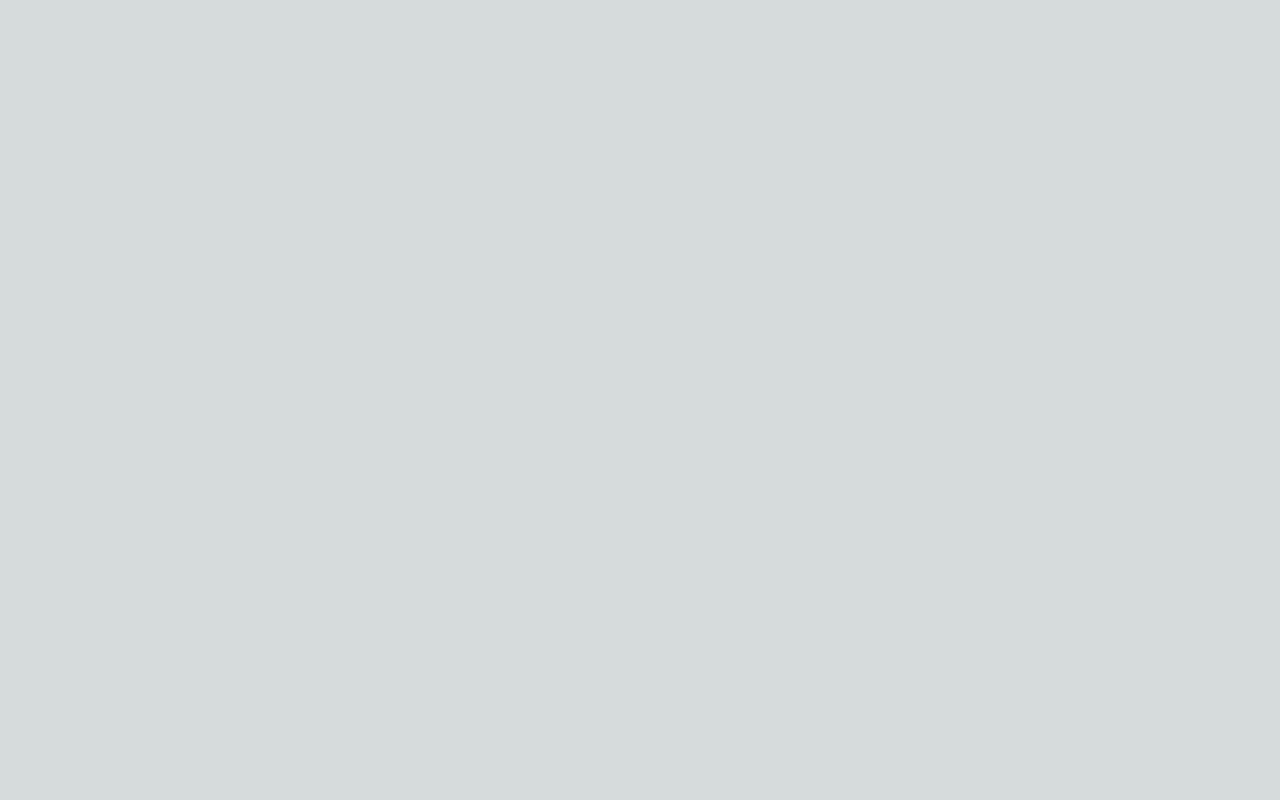
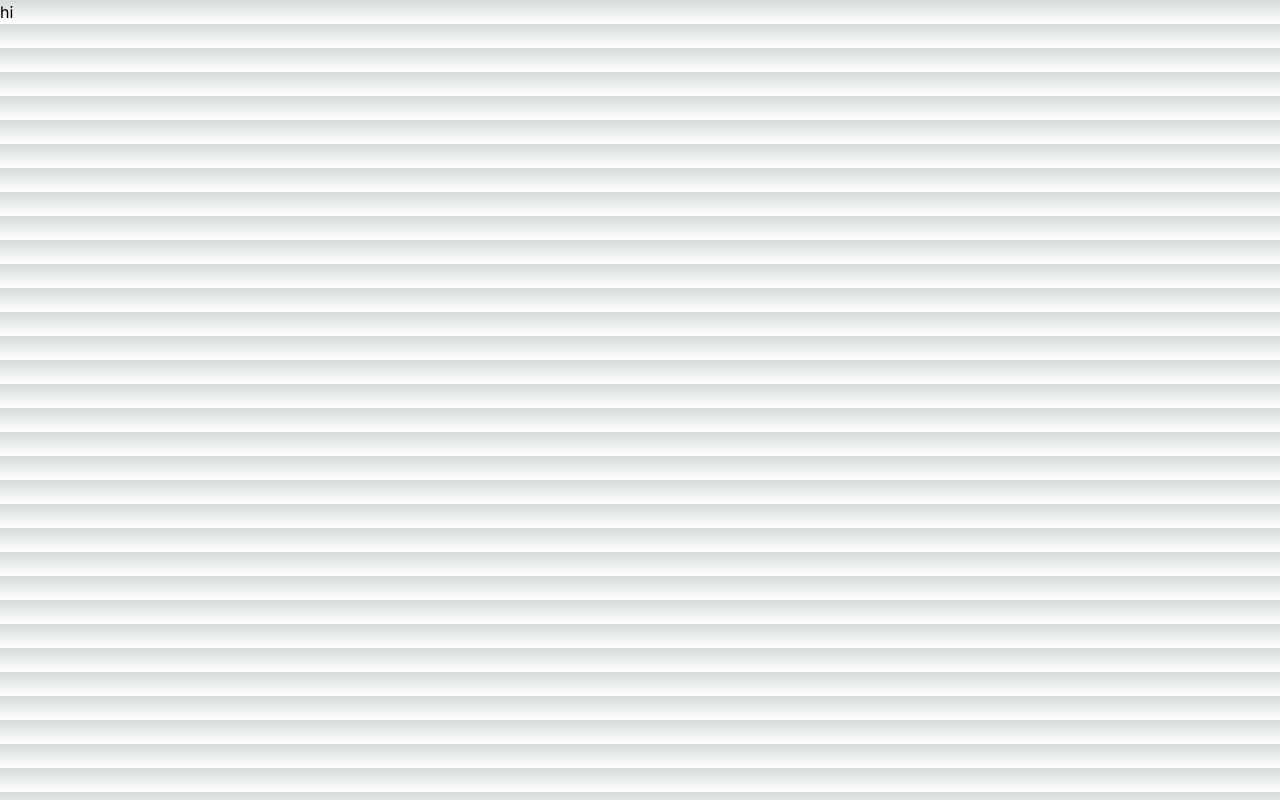
Before and after one commit to MswTester/musemare, a Next.js app: page / in a window 1280 px wide. Built offline with nearby package versions, Linux system fonts and the light colour scheme.

Commit message:
struction

```diff
--- /dev/null
+++ b/app/main.tsx
@@ -0,0 +1,15 @@
+'use client'
+
+import { createContext, useState } from "react"
+import MainMenu from './scenes/MainMenu'
+
+export const globalContext = createContext<any>({})
+
+export default function Index(){
+    const [scene, setScene] = useState<string>('')
+    return <globalContext.Provider value={{
+        scene, setScene,
+    }}>
+        <MainMenu />
+    </globalContext.Provider>
+}
--- a/app/page.tsx
+++ b/app/page.tsx
@@ -1,5 +1,7 @@
+import Main from './main'
+
 export default function Home() {
   return (
-    <></>
+    <Main />
   );
 }
--- /dev/null
+++ b/app/scenes/MainMenu.tsx
@@ -0,0 +1,9 @@
+'use client'
+
+import { useContext } from "react"
+import { globalContext } from "../main"
+
+export default function Index(){
+    const {scene, setScene} = useContext(globalContext)
+    return <div><button onClick={e => setScene(scene+1)}>{scene}hi</button></div>
+}
```
